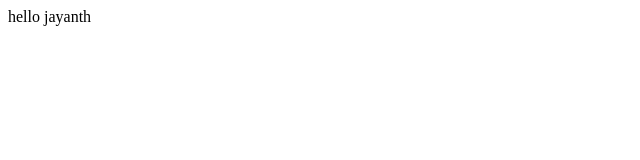
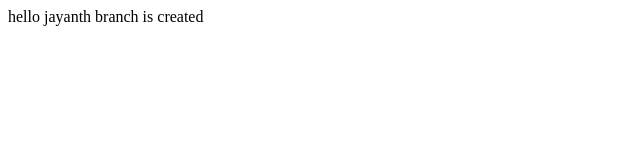
Before and after one commit to aiml096/ex, a plain HTML site: page index.html in a window 1280 px wide. Shown: the whole page, without its empty margins (0-640 px from the left). Drawn offline with Linux system fonts and the light colour scheme.

Commit message:
about branch creation

```diff
--- a/index.html
+++ b/index.html
@@ -1,5 +1,5 @@
 <html>
     <head>hello</head>
-    <body>jayanth
+    <body>jayanth branch is created
     </body>
 </html>
```
